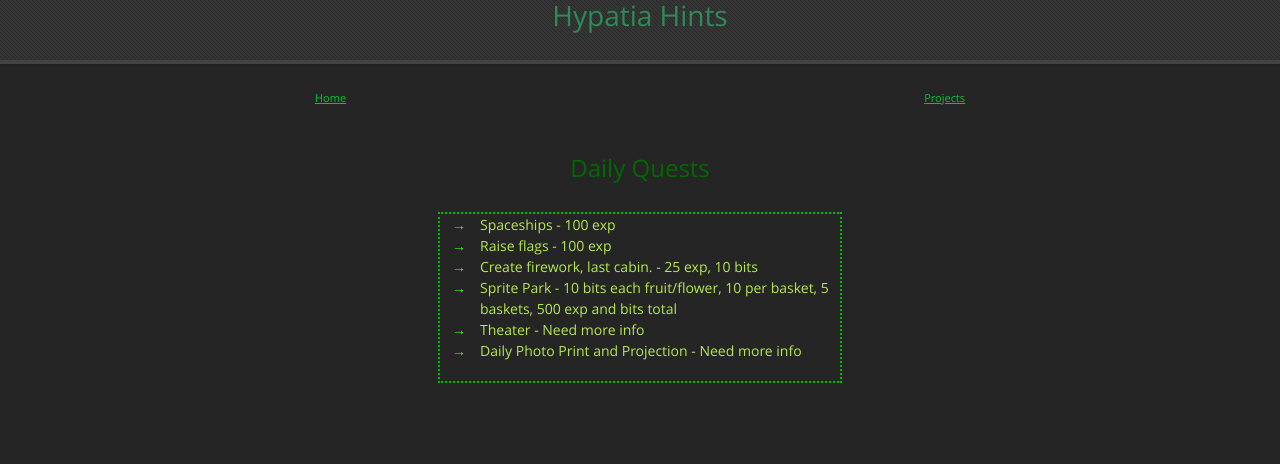
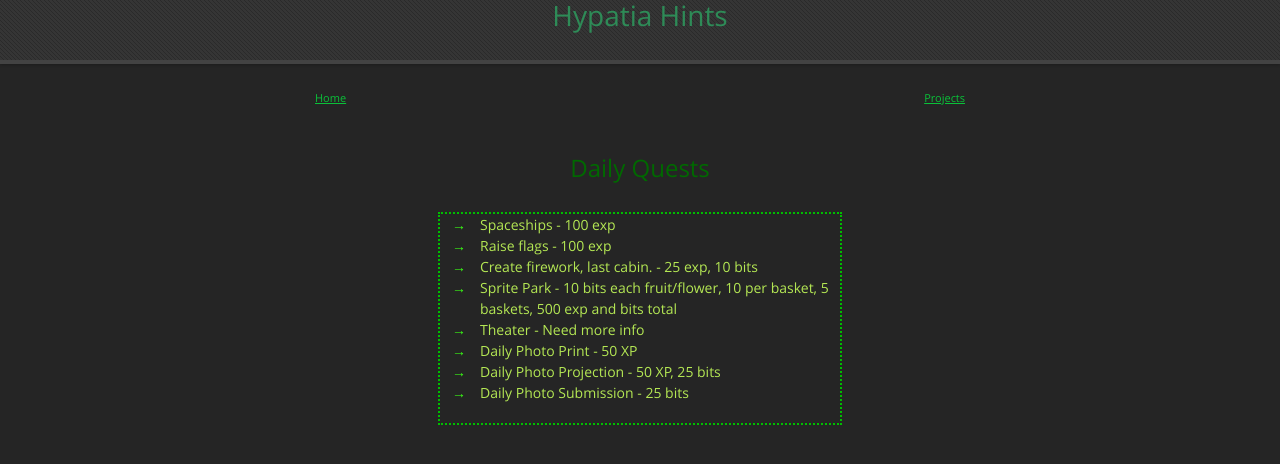
Before and after one commit to LunarTiger/hypatia, a Jekyll site: the page built from index.md, in a window 1280 px wide. Shown: the top 464 px of the page. Built offline with Jekyll 4.4.1, drawn with Linux system fonts in a browser that asks for light colours; our own code applies the rules of GitHub Pages for plain Markdown files.

Commit message:
updated photo and projection info

```diff
--- a/index.md
+++ b/index.md
@@ -8,6 +8,8 @@
 		<li>Create firework, last cabin. - 25 exp, 10 bits</li>
 		<li>Sprite Park - 10 bits each fruit/flower, 10 per basket, 5 baskets, 500 exp and bits total</li>
 		<li>Theater - Need more info</li>
-		<li>Daily Photo Print and Projection - Need more info</li>
+		<li>Daily Photo Print - 50 XP</li>
+		<li>Daily Photo Projection - 50 XP, 25 bits</li>
+		<li>Daily Photo Submission - 25 bits</li>
 	</ul>
 </div>
```
